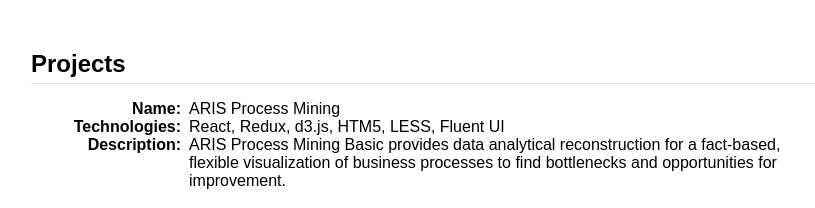
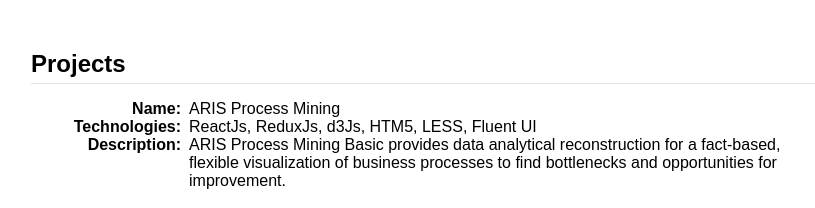
Before and after one commit to pskushw/resume, a React (Create React App) app: page / in a window 1280 px wide. Shown: the part 1123-1331 px from the top of the page, without its empty margins (209-1024 px from the left). Built offline with nearby package versions, Linux system fonts and the light colour scheme; a web font is replaced by a local one.

Commit message:
update skill

```diff
--- a/src/data/resume-nidhi-data.js
+++ b/src/data/resume-nidhi-data.js
@@ -69,7 +69,7 @@
     {
       name: "ARIS Process Mining",
       client: "CDK Global",
-      technologies: "React, Redux, d3.js, HTM5, LESS, Fluent UI",
+      technologies: "ReactJs, ReduxJs, d3Js, HTM5, LESS, Fluent UI",
       description:
         "ARIS Process Mining Basic provides data analytical reconstruction for a fact-based, flexible visualization of business processes to find bottlenecks and opportunities for improvement. ",
     },
```
